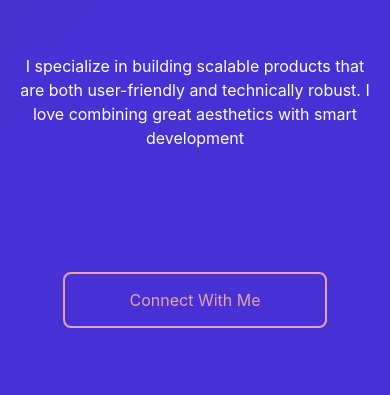
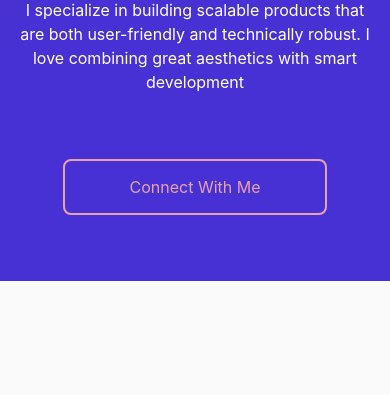
Before and after one commit to Codeinx/codeinx, a plain HTML site: page public/index.html in a window 390 px wide. Shown: the part 526-921 px from the top of the page. Drawn offline with Linux system fonts and the light colour scheme.

Commit message:
Final adjustment on width

```diff
--- a/public/assets/style/index.css
+++ b/public/assets/style/index.css
@@ -10,6 +10,7 @@ body {
     flex-direction: column;
     justify-content: center;
     align-items: center;
+    overflow-x: hidden;
 }
 body::-webkit-scrollbar {
     display: none;
@@ -791,10 +792,10 @@ hr{
 }
 
 @media (max-width: 480px) {
-    /* .heroCon {
+    .heroCon {
         height: 80vh;
         width: 100%;
-    } */
+    }
 
     .navLinkCon {
         display: none;
```
